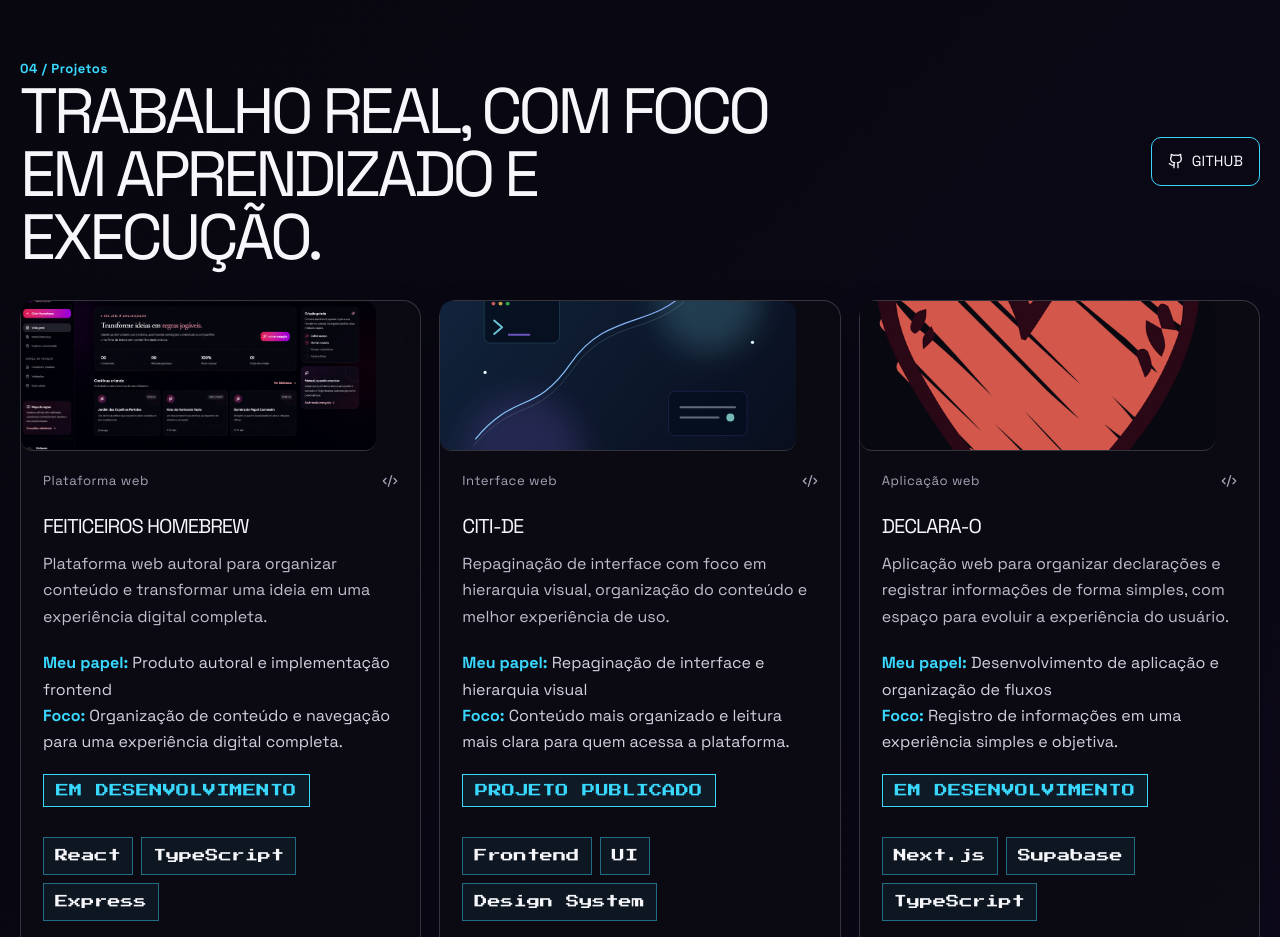
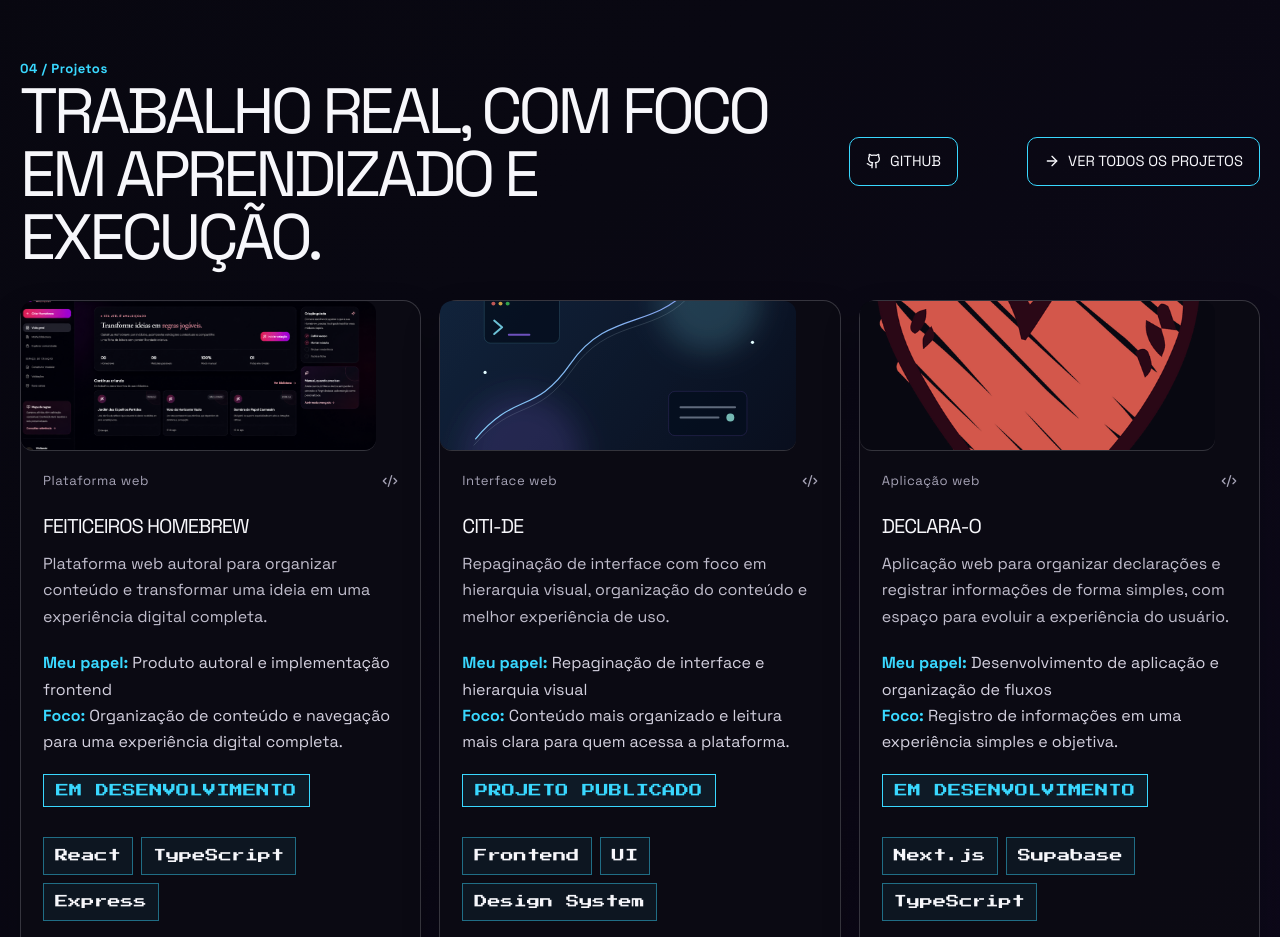
Before and after one commit to otavio2019/otavio-portfolio, a React (Vite) app in the folder client/: page / in a window 1280 px wide. Shown: the part 3100-4037 px from the top of the page. Built offline with nearby package versions, Linux system fonts and the light colour scheme.

Commit message:
Restaura acesso à biblioteca de projetos

```diff
--- a/client/src/pages/HomeSections.tsx
+++ b/client/src/pages/HomeSections.tsx
@@ -276,6 +276,9 @@ export function ProjectsSection() {
           >
             <Github size={16} aria-hidden="true" /> GitHub
           </a>
+          <a href="/biblioteca" className="github-link">
+            <ArrowRight size={16} aria-hidden="true" /> Ver todos os projetos
+          </a>
         </div>
         <div className="projects-grid">
           {projects.map(project => (
```
